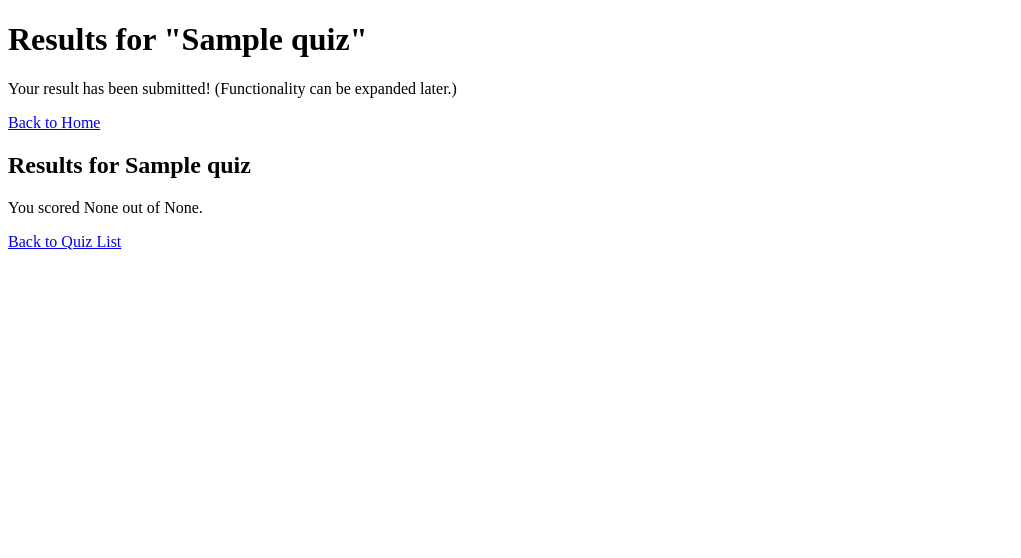
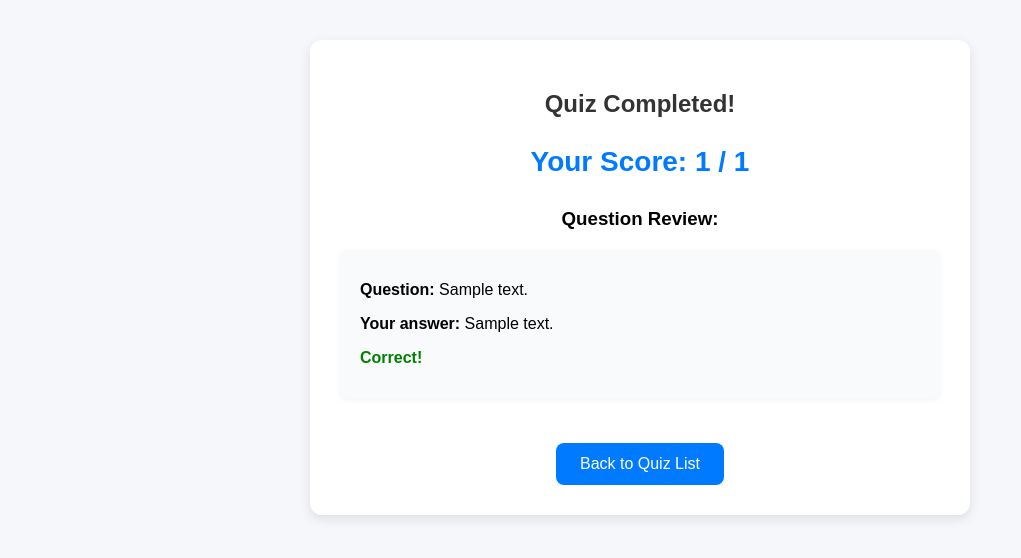
Before and after one commit to shegsnya/meowbrainbop, a Django app: page /quiz/1/results/ in a window 1280 px wide. Shown: the top 558 px of the page, without its empty margins (0-1021 px from the left). Run offline with Django 5.2, Linux system fonts and the light colour scheme; a user stored in the database is signed in; tables that the repository leaves empty hold one stand-in row (values such as "Sample post").

Commit message:
2 am updates

```diff
--- a/quiz/models.py
+++ b/quiz/models.py
@@ -21,8 +21,8 @@
         return self.text
 
 class Choice(models.Model):
-    question = models.ForeignKey(Question, on_delete=models.CASCADE, related_name='choices')
-    text = models.CharField(max_length=200)
+    question = models.ForeignKey(Question, related_name='choices', on_delete=models.CASCADE)
+    text = models.CharField(max_length=255)
     is_correct = models.BooleanField(default=False)
 
     def __str__(self):
@@ -32,12 +32,12 @@
     quiz = models.ForeignKey(Quiz, on_delete=models.CASCADE)
     user = models.ForeignKey(User, on_delete=models.CASCADE)
     started_at = models.DateTimeField(auto_now_add=True)
-
 class Answer(models.Model):
-    quiz_taker = models.ForeignKey(QuizTaker, on_delete=models.CASCADE)
+    quiz_taker = models.ForeignKey('QuizTaker', on_delete=models.CASCADE)
     question = models.ForeignKey(Question, on_delete=models.CASCADE)
     selected_choice = models.ForeignKey(Choice, on_delete=models.CASCADE)
-    answered_at = models.DateTimeField(auto_now_add=True)
+    created_at = models.DateTimeField(auto_now_add=True)
+
 
 
 class Result(models.Model):
--- a/quiz/templates/quiz/home.html
+++ b/quiz/templates/quiz/home.html
@@ -291,7 +291,9 @@
   </div>
 
   <!-- Quizzes list and user auth -->
-  <h1>All Quizzes</h1>
+  <h1>BRAINBOP</h1>
+  <h2>A Quiz initative</h2>
+  <h2>All Quizzes</h2>
 
   {% if user.is_authenticated %}
     <p>Welcome, {{ user.username }}!
--- a/quiz/templates/quiz/quiz_results.html
+++ b/quiz/templates/quiz/quiz_results.html
@@ -2,13 +2,101 @@
 <html>
 <head>
     <title>Results - {{ quiz.title }}</title>
+    <style>
+        body {
+            font-family: Arial, sans-serif;
+            background: #f5f7fa;
+            margin: 0;
+            padding: 40px;
+        }
+
+        .results-container {
+            max-width: 600px;
+            margin: auto;
+            background: white;
+            padding: 30px;
+            border-radius: 12px;
+            box-shadow: 0 4px 12px rgba(0, 0, 0, 0.1);
+            text-align: center;
+        }
+
+        h2 {
+            margin-bottom: 20px;
+            color: #333;
+        }
+
+        .score {
+            font-size: 28px;
+            color: #007BFF;
+            font-weight: bold;
+            margin-bottom: 30px;
+        }
+
+        .home-link {
+            display: inline-block;
+            margin-top: 30px;
+            padding: 12px 24px;
+            background: #007BFF;
+            color: white;
+            text-decoration: none;
+            border-radius: 8px;
+        }
+
+        .home-link:hover {
+            background: #0056b3;
+        }
+
+        ul.question-list {
+            text-align: left;
+            max-width: 600px;
+            margin: 20px auto 0;
+            padding: 0;
+            list-style: none;
+        }
+
+        ul.question-list li {
+            background: #f9fafc;
+            border-radius: 8px;
+            margin-bottom: 15px;
+            padding: 15px 20px;
+            box-shadow: 0 2px 6px rgba(0,0,0,0.05);
+        }
+
+        ul.question-list li .correct {
+            color: green;
+            font-weight: bold;
+        }
+
+        ul.question-list li .incorrect {
+            color: red;
+            font-weight: bold;
+        }
+    </style>
 </head>
 <body>
-    <h1>Results for "{{ quiz.title }}"</h1>
-    <p>Your result has been submitted! (Functionality can be expanded later.)</p>
-    <a href="{% url 'home' %}">Back to Home</a>
-    <h2>Results for {{ quiz.title }}</h2>
-<p>You scored {{ score }} out of {{ total }}.</p>
-<a href="{% url 'quiz_catalogue' %}">Back to Quiz List</a>
+    <div class="results-container">
+        <h2>Quiz Completed!</h2>
+        <p class="score">Your Score: {{ score }} / {{ total }}</p>
+
+        <h3>Question Review:</h3>
+        <ul class="question-list">
+            {% for result in question_results %}
+                <li>
+                    <p><strong>Question:</strong> {{ result.question_text }}</p>
+                    <p><strong>Your answer:</strong> {{ result.selected_choice_text }}</p>
+                    {% if result.is_correct %}
+                        <p class="correct">Correct!</p>
+                    {% else %}
+                        <p class="incorrect">Incorrect.</p>
+                        <p><strong>Correct answer:</strong> {{ result.correct_choice_text }}</p>
+                    {% endif %}
+                </li>
+            {% empty %}
+                <li>No answers found.</li>
+            {% endfor %}
+        </ul>
+
+        <a href="{% url 'list_quizzes' %}" class="home-link">Back to Quiz List</a>
+    </div>
 </body>
 </html>
--- a/quiz/templates/quiz/take_quiz.html
+++ b/quiz/templates/quiz/take_quiz.html
@@ -113,7 +113,7 @@
                     <div class="question-text">{{ forloop.counter }}. {{ question.text }}</div>
                     {% for choice in question.choices.all %}
                         <label class="choice">
-                            <input type="radio" name="{{ question.id }}" value="{{ choice.id }}">
+                            <input type="radio" name="question_{{ question.id }}" value="{{ choice.id }}">
                             {{ choice.text }}
                         </label>
                     {% endfor %}
--- a/quiz/urls.py
+++ b/quiz/urls.py
@@ -13,6 +13,9 @@
     path('login/', auth_views.LoginView.as_view(template_name='registration/login.html'), name='login'),
     path('logout/', auth_views.LogoutView.as_view(), name='logout'),
     path('quizzes/', views.home, name='quiz_list'),
+    path('quiz/<int:quiz_id>/take/', views.take_quiz, name='take_quiz'),
+    path('<int:quiz_id>/results/<int:score>/<int:total>/', views.quiz_results, name='quiz_results'),
+
 
 
 ]
--- a/quiz/views.py
+++ b/quiz/views.py
@@ -1,11 +1,11 @@
 from django.shortcuts import render, redirect, get_object_or_404
 from django.http import HttpResponse
-from .models import Quiz, Question
-from .forms import QuizForm, QuestionForm
 from django.contrib.auth.decorators import login_required
-from .forms import ChoiceFormSet
-from .models import Choice,Result, UserResponse
+from django.urls import reverse
+from .models import Answer, QuizTaker
 
+from .models import Quiz, Question, Choice, QuizTaker, Answer, Result, UserResponse
+from .forms import QuizForm, QuestionForm, ChoiceFormSet
 
 
 def home(request):
@@ -41,7 +41,6 @@
             question.quiz = quiz
             question.save()
 
-            # Save choices and link to the question
             for choice_form in formset:
                 choice = choice_form.save(commit=False)
                 choice.question = question
@@ -58,41 +57,72 @@
         'formset': formset,
     })
 
-
-from django.urls import reverse
-
+@login_required
 def take_quiz(request, quiz_id):
     quiz = get_object_or_404(Quiz, id=quiz_id)
-    questions = quiz.questions.prefetch_related('choices').all()
+    questions = quiz.questions.prefetch_related('choices')
 
     if request.method == 'POST':
+        quiz_taker = QuizTaker.objects.create(quiz=quiz, user=request.user)
         score = 0
-        total = questions.count()
 
         for question in questions:
-            selected = request.POST.get(str(question.id))
-            correct_choice = question.choices.filter(is_correct=True).first()
-            if selected and correct_choice and int(selected) == correct_choice.id:
-                score += 1
+            selected_choice_id = request.POST.get(f'question_{question.id}')
+            if selected_choice_id:
+                selected_choice = Choice.objects.get(id=selected_choice_id)
+                Answer.objects.create(
+                    quiz_taker=quiz_taker,
+                    question=question,
+                    selected_choice=selected_choice
+                )
+                if selected_choice.is_correct:
+                    score += 1
 
-        return redirect(f"{reverse('quiz_results', args=[quiz.id])}?score={score}&total={total}")
+        Result.objects.create(user=request.user, score=score)
+        return redirect('quiz_results', quiz_id=quiz.id)
 
     return render(request, 'quiz/take_quiz.html', {
         'quiz': quiz,
         'questions': questions
     })
 
-
-
 @login_required
 def quiz_results(request, quiz_id):
     quiz = get_object_or_404(Quiz, id=quiz_id)
-    score = request.GET.get('score')
-    total = request.GET.get('total')
+    quiz_taker = QuizTaker.objects.filter(quiz=quiz, user=request.user).first()
+    print(f"Quiz taker: {quiz_taker}")
+    answers = Answer.objects.filter(quiz_taker=quiz_taker)
+    print(f"Answers count: {answers.count()}")
+    for a in answers:
+        print(f"Question: {a.question}, Selected: {a.selected_choice}")
+    score = 0
+    total_questions = quiz.questions.count()
+
+
+    question_results = []
+
+    for answer in answers:
+        is_correct = answer.selected_choice.is_correct
+        if is_correct:
+            score += 1
+
+        question_results.append({
+            'question_text': answer.question.text,
+            'selected_choice_text': answer.selected_choice.text,
+            'is_correct': is_correct,
+            'correct_choice_text': answer.question.choices.filter(is_correct=True).first().text if answer.question.choices.filter(is_correct=True).exists() else "No correct answer set"
+        })
+
+    Result.objects.create(
+        user=request.user,
+        score=score,
+    )
+
     return render(request, 'quiz/quiz_results.html', {
         'quiz': quiz,
         'score': score,
-        'total': total
+        'total': total_questions,
+        'question_results': question_results,
     })
 
 
@@ -101,8 +131,6 @@
     questions = quiz.questions.all()
     return render(request, 'quiz/quiz_detail.html', {'quiz': quiz, 'questions': questions})
 
-
-
 def submit_quiz(request, quiz_id):
     if request.method == 'POST':
         selected_choice = request.POST.get('choice')
```
Also changed, not shown: quiz/admin.py (+7 -2 lines), quiz/templates/quiz/quiz_detail.html (+18 -21 lines), quiz/migrations/0004_alter_choice_text.py (added), quiz/migrations/0005_rename_answered_at_answer_created_at.py (added).
